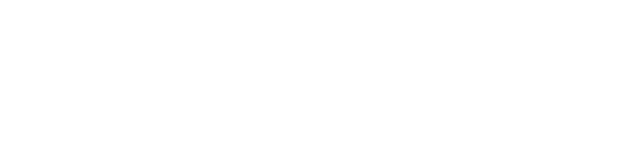
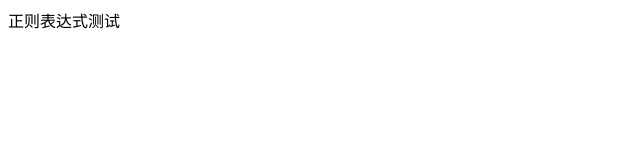
Before and after one commit to dirkliu/learn-javascript, a website: page regexp/index.html in a window 1280 px wide. Shown: the whole page, without its empty margins (0-640 px from the left). Drawn offline with Linux system fonts and the light colour scheme.

Commit message:
正则表达式：非贪婪重复！

```diff
--- a/regexp/index.html
+++ b/regexp/index.html
@@ -5,6 +5,7 @@
   <title>array demo</title>
 </head>
 <body>
+  正则表达式测试
 <script src="main.js"></script>
 </body>
 </html>
--- a/regexp/main.js
+++ b/regexp/main.js
@@ -16,3 +16,6 @@ console.log(getQuery('test'))
 
 var today = new Date().toLocaleString("zh-CN", {hour12: false}).replace(/(\d+)\/(\d+)\/(\d+).+/, '$1-$2-$3')
 console.log(today)
+
+// 非贪婪的匹配
+console.log('非贪婪的匹配555:', /\d+?/.exec('555'))
```
